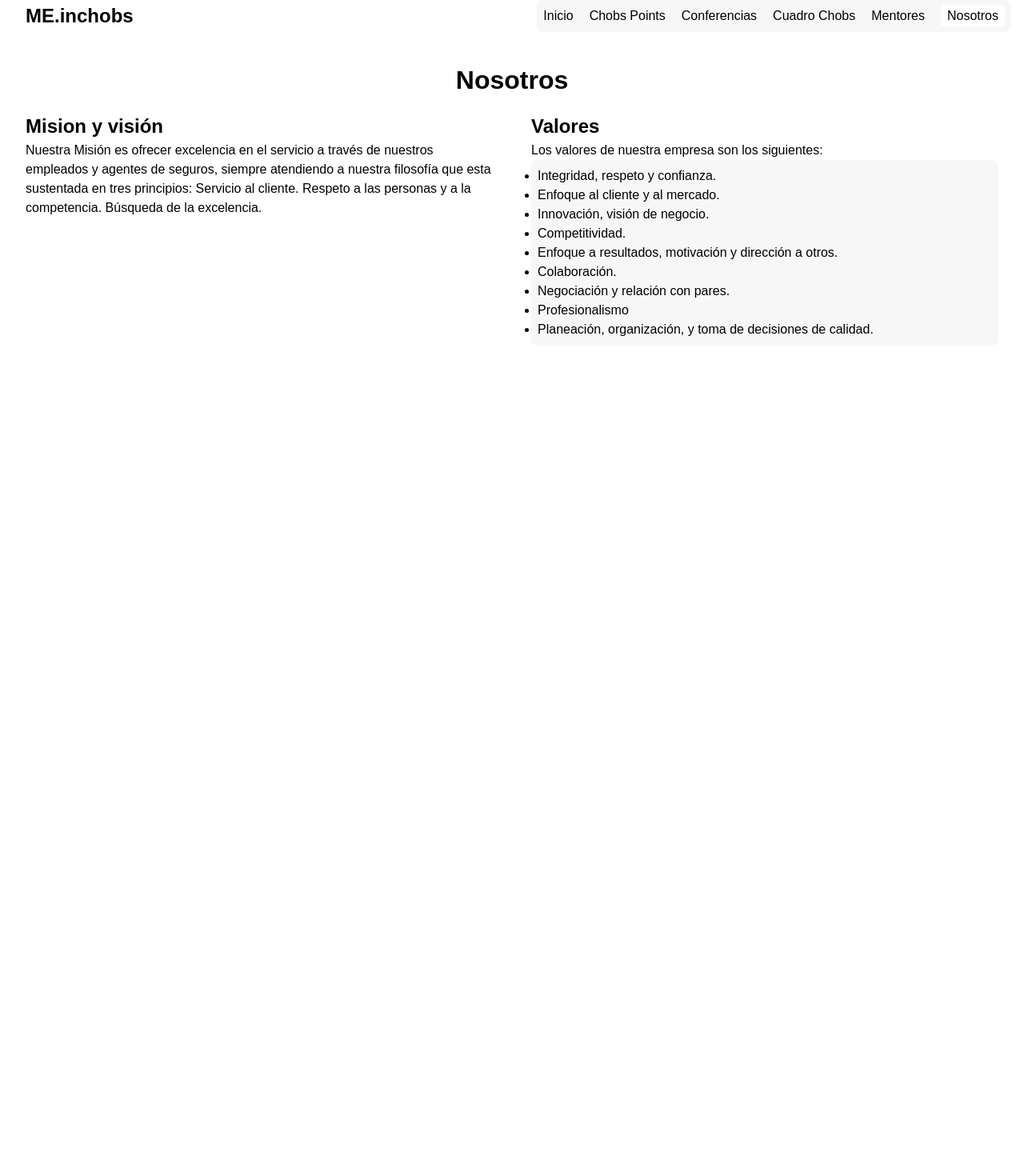
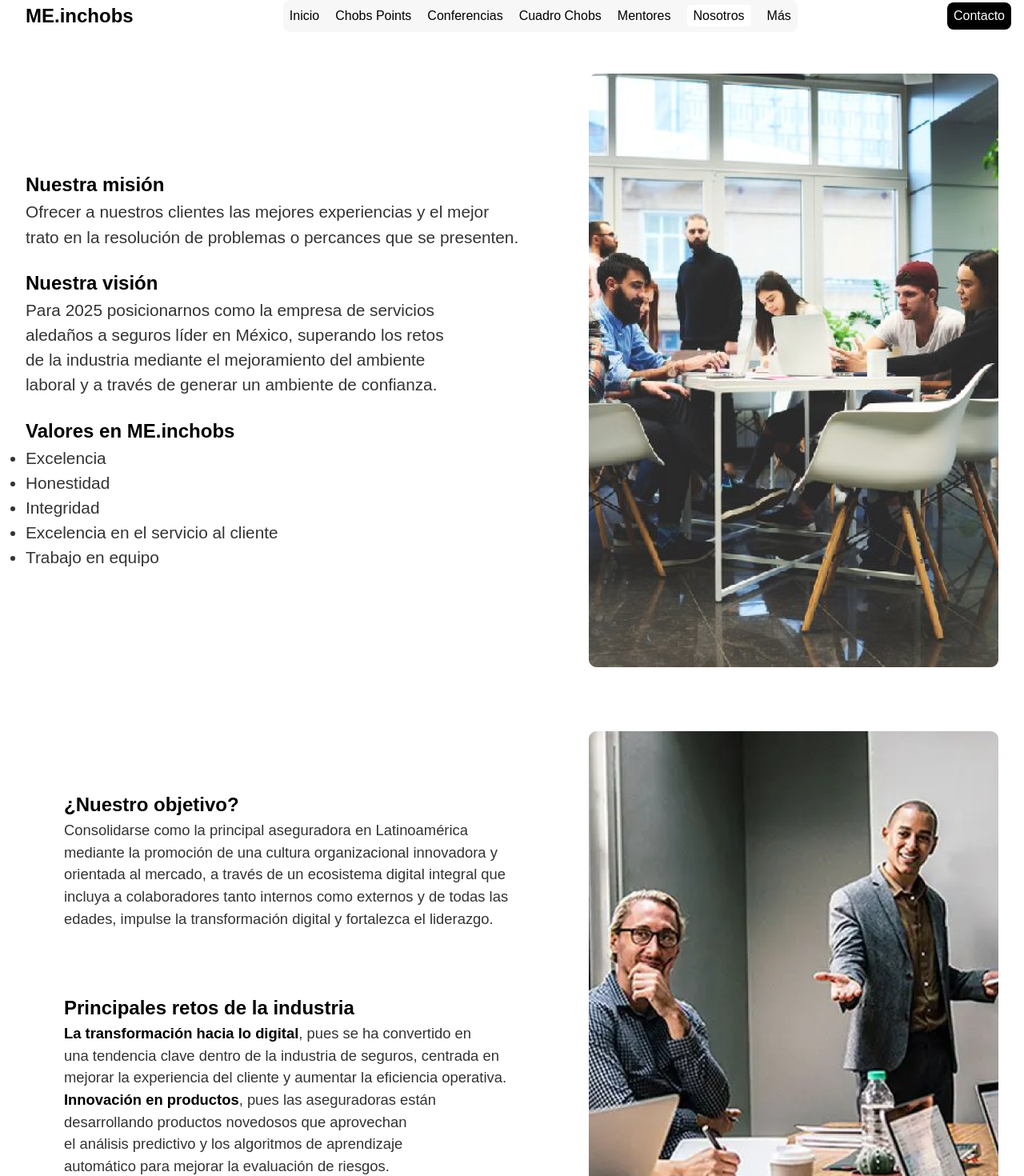
Before and after one commit to elvisscochito/CHUBB, a React (Vite) app: page /about in a window 1280 px wide. Shown: the part 20-1490 px from the top of the page at 80% size. Before the commit the page ends 800 px from the top, so only its background shows below. Built offline with nearby package versions, Linux system fonts and the light colour scheme.

Commit message:
New pages was added
improved styles

```diff
--- a/src/components/Navbar.jsx
+++ b/src/components/Navbar.jsx
@@ -3,10 +3,10 @@ import '../styles/Navbar.css'
 
 const Navbar = () => {
     return (
-        <header className="navbarHeader">
-            <nav>
-                <div className="logo">ME.inchobs</div>
-                <ul>
+        <header className='navbarHeader'>
+            <nav className='navbar'>
+                <div className='logo'>ME.inchobs</div>
+                <ul className='ul'>
                     <li>
                         <NavLink to="/chatbot">
                             Inicio
@@ -37,7 +37,15 @@ const Navbar = () => {
                             Nosotros
                         </NavLink>
                     </li>
+                    <li>
+                        <NavLink to="/more">
+                            Más
+                        </NavLink>
+                    </li>
                 </ul>
+                <NavLink to="/contact-us" className='contact'>
+                    Contacto
+                </NavLink>
             </nav>
         </header>
     )
--- a/src/pages/About.jsx
+++ b/src/pages/About.jsx
@@ -1,34 +1,58 @@
-import '../styles/About.css';
+import mision from '../assets/mision.png';
+import objetivo from '../assets/objetivo.png';
+import styles from '../styles/About.module.css';
 function About() {
   return (
-    <div className='about'>
-      <h1>Nosotros</h1>
-      <div className='aboutContainer'>
-        <div>
-          <h2>Mision y visión</h2>
-          <p>Nuestra Misión es ofrecer excelencia en el servicio a través de nuestros empleados y agentes de seguros, siempre atendiendo a nuestra filosofía que esta sustentada en tres principios:
-
-            Servicio al cliente.
-            Respeto a las personas y a la competencia.
-            Búsqueda de la excelencia.</p>
-        </div>
-        <div className='valores'>
-          <h2>Valores</h2>
-          <p>
-            Los valores de nuestra empresa son los siguientes:
-            <ul className='valoresList'>
-              <li>Integridad, respeto y confianza.</li>
-              <li>Enfoque al cliente y al mercado.</li>
-              <li>Innovación, visión de negocio.</li>
-              <li>Competitividad.</li>
-              <li>Enfoque a resultados, motivación y dirección a otros.</li>
-              <li>Colaboración.</li>
-              <li>Negociación y relación con pares.</li>
-              <li>Profesionalismo</li>
-              <li>Planeación, organización, y toma de decisiones de calidad.</li>
+    <div className={styles.about}>
+      <div className={styles.firstSectionContainer}>
+        <section className={styles.firstSection}>
+          <div className={styles.mision}>
+            <h2>Nuestra misión</h2>
+            <p>
+              Ofrecer a nuestros clientes las mejores experiencias y el mejor trato en la resolución de problemas o percances que se presenten.
+            </p>
+          </div>
+          <div className='vision'>
+            <h2>Nuestra visión</h2>
+            <p>
+              Para 2025 posicionarnos como la empresa de servicios aledaños a seguros líder en México, superando los retos de la industria mediante el mejoramiento del ambiente laboral y a través de generar un ambiente de confianza.
+            </p>
+          </div>
+          <div className='valores'>
+            <h2>Valores en ME.inchobs</h2>
+            <ul>
+              <li>Excelencia</li>
+              <li>Honestidad</li>
+              <li>Integridad</li>
+              <li>Excelencia en el servicio al cliente</li>
+              <li>Trabajo en equipo</li>
             </ul>
-          </p>
-        </div>
+          </div>
+        </section>
+        <img src={objetivo} alt='Mision' />
+      </div>
+      <div className={styles.secondSectionContainer}>
+        <section className={styles.secondSection}>
+          <div className='objetivo'>
+            <h2>¿Nuestro objetivo?</h2>
+            <p>
+              Consolidarse como la principal aseguradora en Latinoamérica mediante la promoción de una cultura organizacional innovadora y orientada al mercado, a través de un ecosistema digital integral que incluya a colaboradores tanto internos como externos y de todas las edades, impulse la transformación digital y fortalezca el liderazgo.
+            </p>
+          </div>
+          <div className='retos'>
+            <h2>Principales retos de la industria</h2>
+            <p>
+              <span>La transformación hacia lo digital</span>, pues  se ha convertido en una tendencia clave dentro de la industria de seguros, centrada en mejorar la experiencia del cliente y aumentar la eficiencia operativa.
+            </p>
+            <p>
+              <span>Innovación en productos</span>, pues las aseguradoras están desarrollando productos novedosos que aprovechan el análisis predictivo y los algoritmos de aprendizaje automático para mejorar la evaluación de riesgos.
+            </p>
+            <p>
+              <span>Crecimiento y desarrollo</span>, debido a que el sector asegurador en México ha mostrado un crecimiento constante en los últimos años lo que representa mayor competencia y por lo tanto mayor necesidad de innovar.
+            </p>
+          </div>
+        </section>
+        <img src={mision} alt='Mision' />
       </div>
     </div>
   )
--- a/src/styles/About.css
+++ /dev/null
@@ -1,14 +0,0 @@
-div.about {
-  display: flex;
-  flex-direction: column;
-  justify-content: center;
-  align-items: center;
-  padding: 1rem;
-}
-
-div.aboutContainer {
-  display: grid;
-  grid-template-columns: 1fr 1fr;
-  gap: 3rem;
-  padding: 1rem;
-}
--- /dev/null
+++ b/src/styles/About.module.css
@@ -0,0 +1,55 @@
+div.about {
+  display: flex;
+  flex-direction: column;
+  justify-content: center;
+  align-items: center;
+  padding: 1rem;
+  gap: 3rem;
+
+  div.firstSectionContainer,
+  div.secondSectionContainer {
+    display: flex;
+    flex-direction: row;
+    justify-content: center;
+    align-items: center;
+    gap: 1rem;
+    padding: 1rem;
+    width: 100%;
+
+    section.firstSection,
+    section.secondSection {
+      display: flex;
+      flex-direction: column;
+      justify-content: center;
+      align-items: flex-start;
+      gap: 1.5rem;
+    }
+
+    section.secondSection {
+      padding: 3rem;
+      gap: 5rem;
+
+      p {
+        font-size: 1.15rem;
+        font-weight: 500;
+        color: #333;
+        max-inline-size: 70ch;
+        text-wrap: balance;
+      }
+
+      span {
+        font-weight: 600;
+        color: #000;
+      }
+    }
+
+    section.firstSection p,
+    ul li {
+      font-size: 1.3rem;
+      font-weight: 500;
+      color: #333;
+      text-wrap: balance;
+      max-inline-size: 60ch;
+    }
+  }
+}
--- a/src/styles/Navbar.css
+++ b/src/styles/Navbar.css
@@ -8,7 +8,7 @@ header.navbarHeader {
     /* box-shadow: 0 2px 4px rgba(0, 0, 0, 0.1); */
 }
 
-nav {
+nav.navbar {
     display: flex;
     justify-content: space-between;
     align-items: center;
@@ -20,38 +20,39 @@ nav {
     font-weight: bold;
 }
 
-ul {
+ul.ul {
     background-color: #F7F7F7;
     padding: 0.5rem;
     border-radius: 0.5rem;
 }
 
-nav ul {
+nav.navbar ul {
     list-style: none;
     display: flex;
     gap: 20px;
 }
 
-nav ul li {
+nav.navbar ul li {
     margin: 0;
 }
 
-nav ul li a {
+nav.navbar ul li a {
     text-decoration: none;
     color: #000;
     font-weight: 500;
     transition: all 0.2s ease-in-out;
 }
 
-nav ul li a.active {
+nav.navbar ul li a.active {
     background-color: #fff;
     padding: 0.3rem 0.5rem;
     border-radius: 0.25rem;
 }
 
-nav ul li a.contacto {
+a.contact {
     background-color: #000;
     color: #fff;
-    padding: 10px 20px;
+    padding: 0.3rem 0.5rem;
     border-radius: 0.5rem;
+    text-decoration: none;
 }
```
Also changed, not shown: src/assets/mision.png (added), src/assets/objetivo.png (added).
